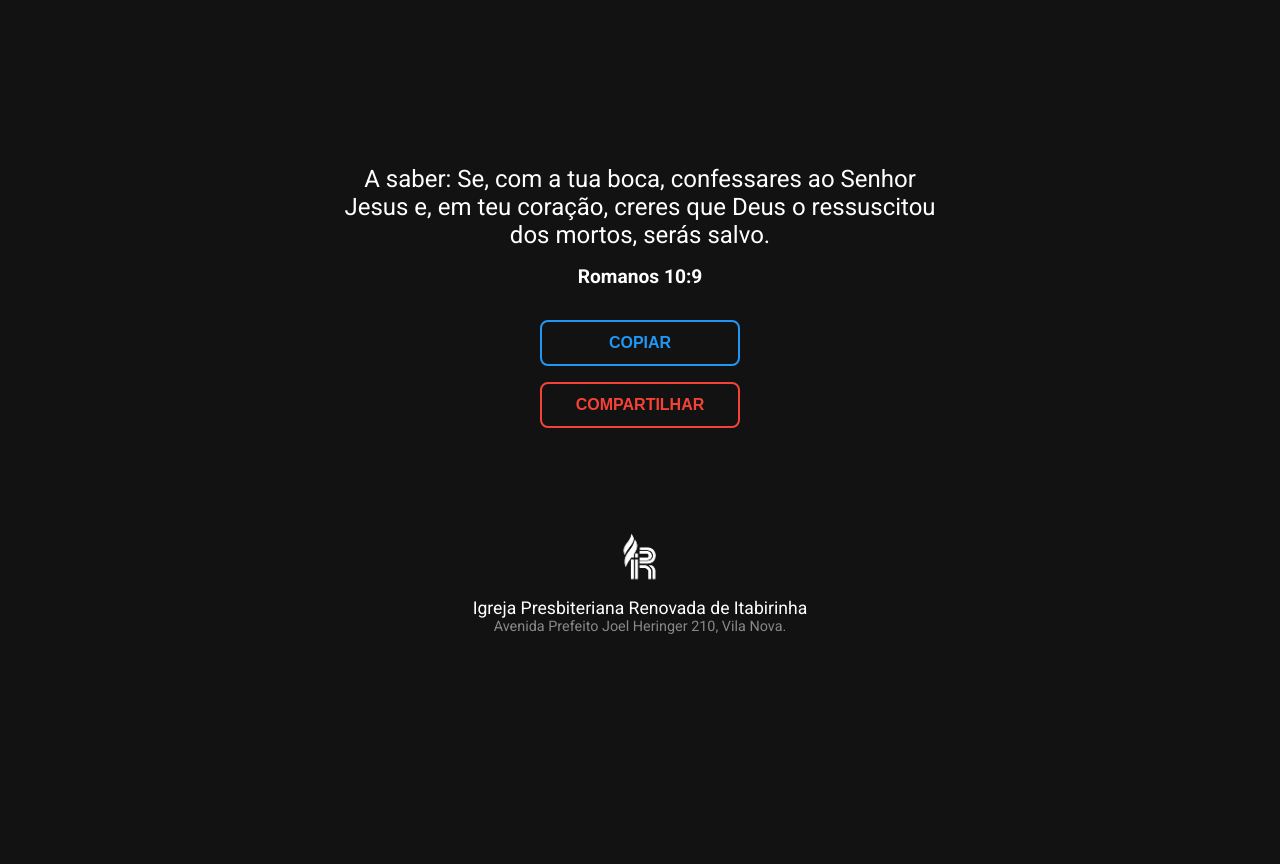
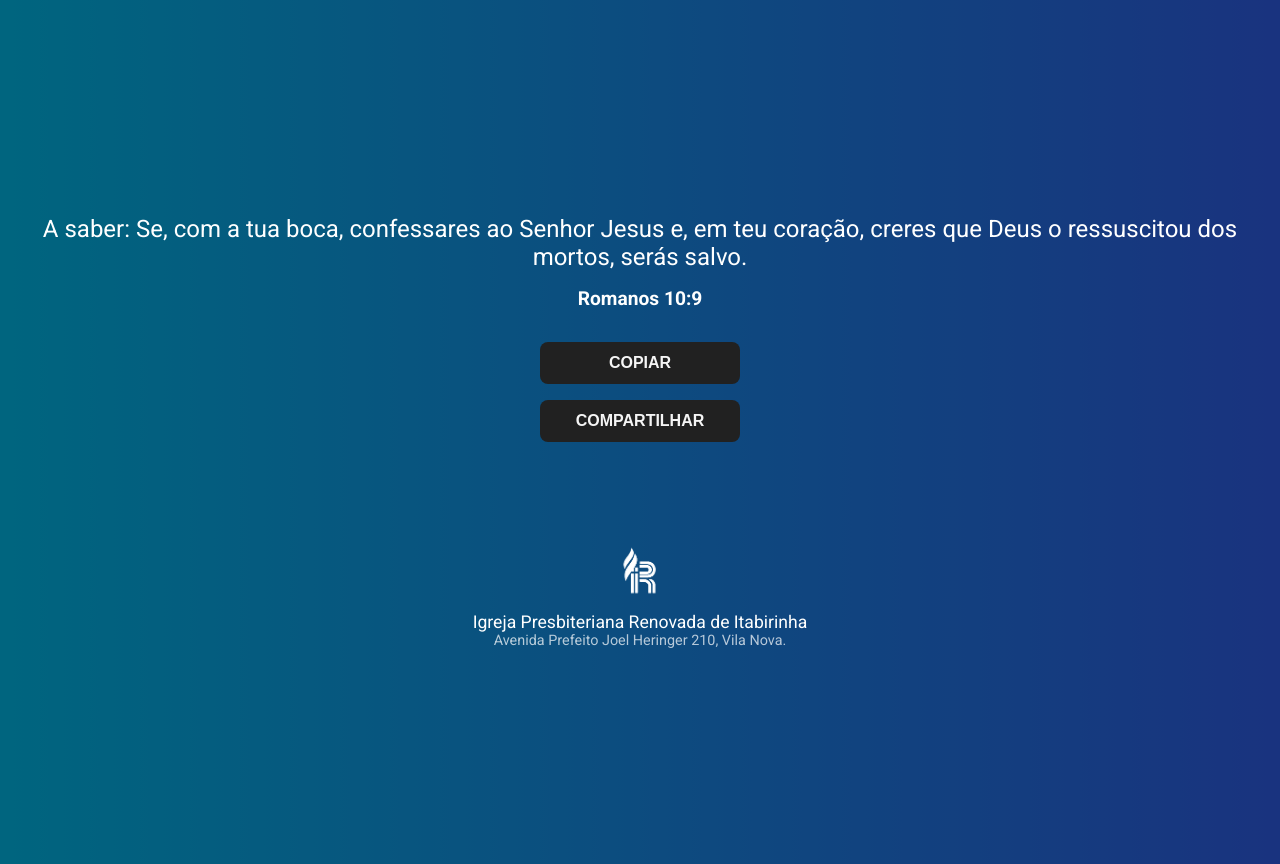
Before and after one commit to ipritabirinha/promisebox, a plain HTML site: page index.html in a window 1280 px wide. Before the commit the page ends 800 px from the top, so only its background shows below. Drawn offline with Linux system fonts and the light colour scheme.

Commit message:
Add files via upload

```diff
--- a/index.html
+++ b/index.html
@@ -7,21 +7,20 @@
     <link href="https://fonts.googleapis.com/css2?family=Roboto:wght@400;700&display=swap" rel="stylesheet">
     <style>
         body {
-            display: flex;
-            justify-content: center;
-            align-items: center;
-            height: 100vh;
             margin: 0;
             font-family: 'Roboto', sans-serif;
-            background: #121212;
+            background: linear-gradient(to right, #ff7e5f, #feb47b);
             color: #ffffff;
             text-align: center;
         }
         .container {
+            display: flex;
+            flex-direction: column;
+            justify-content: center;
+            align-items: center;
+            height: 100vh;
             padding: 2rem;
-            border-radius: 8px;
-            max-width: 600px;
-            width: 100%;
+            background-color: rgba(0, 0, 0, 0.5); /* Fundo translúcido */
         }
         .verse {
             font-size: 1.5rem;
@@ -39,48 +38,39 @@
             align-items: center;
         }
         button {
-            padding: 0.75rem 1.5rem; /* Aumento do padding para melhor usabilidade */
+            padding: 0.75rem 1.5rem;
             font-size: 1rem;
             font-weight: bold;
-            border: 2px solid transparent; /* Bordas inicialmente transparentes */
-            border-radius: 8px; /* Borda levemente arredondada */
+            border: none;
+            border-radius: 8px;
             cursor: pointer;
-            background: transparent;
+            background: #212121;
             color: #f5f5f5;
             width: 200px;
-            transition: all 0.3s ease; /* Transição suave para hover */
+            transition: all 0.3s ease;
         }
         #copy {
-            border-color: #2196f3;
-            color: #2196f3;
+            background-color: #212121;
         }
         #copy:hover {
-            background-color: rgba(33, 150, 243, 0.1); /* Fundo ligeiramente claro no hover */
-            color: #2196f3; /* Texto branco no hover */
-            border-color: #2196f3; /* Bordas azul no hover */
+            background-color: #333333;
         }
         #share {
-            border-color: #f44336;
-            color: #f44336;
+            background-color: #212121;
         }
         #share:hover {
-            background-color: rgba(244, 67, 54, 0.1); /* Fundo ligeiramente claro no hover */
-            color: #f44336; /* Texto branco no hover */
-            border-color: #f44336; /* Bordas vermelhas no hover */
+            background-color: #333333;
         }
         #reflection {
-            border-color: #4caf50;
-            color: #4caf50;
+            background-color: #212121;
         }
         #reflection:hover {
-            background-color: rgba(76, 175, 80, 0.1); /* Fundo ligeiramente claro no hover */
-            color: #4caf50; /* Texto branco no hover */
-            border-color: #4caf50; /* Bordas verde no hover */
+            background-color: #333333;
         }
         .logo {
-            width: 60px; /* Ajuste a largura conforme necessário */
+            width: 60px;
             height: auto;
-            margin-bottom: 10px; /* Espaçamento entre a logo e o título */
+            margin-bottom: 10px;
             display: block;
             margin-left: auto;
             margin-right: auto;
@@ -96,13 +86,15 @@
             <button id="share">COMPARTILHAR</button>
             <button id="reflection">VER REFLEXÃO</button>
         </div>
-        <footer style="margin-top: 100px; font-size: 1.5rem; text-align: center; color: #000000;">
+        <footer style="margin-top: 100px; font-size: 1.5rem; text-align: center; color: #000000;"></footer>
+            <img src="ipri.png" alt="IPR Logo" class="logo" id="churchLogo"> <!-- Adicione um ID ao logo -->
+        <footer class="church-info" style="margin-top: 0px; font-size: 1.1rem; text-align: center; color: #ffffff;">
+            Igreja Presbiteriana Renovada de Itabirinha
         </footer>
-        <img src="ipri.png" alt="IPR Logo" class="logo">
-        <footer style="margin-top: 0px; font-size: 1.1rem; text-align: center; color: #ffffff;">
-        Igreja Presbiteriana Renovada de Itabirinha </footer>
-        <footer style="margin-top: 0px; font-size: 0.9rem; text-align: center; color: #888;">
-        Avenida Prefeito Joel Heringer 210, Vila Nova. </footer>
+        <footer class="church-info" style="margin-top: 0px; font-size: 0.9rem; text-align: center; color: #ffffff; opacity: 0.7;">
+            Avenida Prefeito Joel Heringer 210, Vila Nova.
+        </footer>
+
     </div>
 
     <script>
@@ -128,6 +120,22 @@
             return verses[randomIndex];
         }
 
+        function getRandomGradient() {
+            const colors = [
+                '#ff7e5f', '#feb47b', '#6a11cb', '#2575fc', '#00d2ff', '#3a7bd5',
+                '#ee9ca7', '#ffdde1', '#4568dc', '#b06ab3', '#ec008c', '#fc6767',
+                '#ffcc29', '#4cb8c4', '#f4786e', '#6874e8', '#a2d729', '#e8764e',
+                '#c8c8c8', '#ff5733', '#ffa700', '#ffcc00', '#33ff33', '#00ffcc',
+                '#00ccff', '#0066ff', '#9933ff', '#ff33ff', '#ff66b2', '#ff5050',
+                '#ff9933', '#ffbf00', '#99cc00', '#66cc66', '#66cccc', '#3366ff',
+                '#993366', '#cc6699', '#ff99cc', '#ffccff', '#ff6666', '#ff9966',
+                '#ffcc99', '#ffff99', '#ccff99', '#99ff99', '#99ffff', '#66ccff'
+            ];
+            const color1 = colors[Math.floor(Math.random() * colors.length)];
+            const color2 = colors[Math.floor(Math.random() * colors.length)];
+            return `linear-gradient(to right, ${color1}, ${color2})`;
+        }
+
         document.addEventListener('DOMContentLoaded', () => {
             const verseElement = document.getElementById('verse');
             const referenceElement = document.getElementById('reference');
@@ -135,6 +143,8 @@
             const verse = getRandomVerse();
             verseElement.textContent = verse.text;
             referenceElement.textContent = verse.reference;
+
+            document.body.style.background = getRandomGradient();
 
             const reflectionButton = document.getElementById('reflection');
             if (verse.reflection && isValidUrl(verse.reflection)) {
@@ -174,8 +184,25 @@
         });
 
         document.getElementById('reflection').addEventListener('click', () => {
-            const reflectionUrl = verses.find(v => v.index === 2).reflection; // Substitua pelo índice correto se necessário
+            const reflectionUrl = verses.find(v => v.index === 2).reflection;
             window.open(reflectionUrl, '_blank');
+        });
+
+        document.getElementById('churchLogo').addEventListener('click', () => {
+            const buttonsContainer = document.querySelector('.buttons');
+            const churchInfoElements = document.querySelectorAll('.church-info');
+
+            if (buttonsContainer.style.display === 'none') {
+                buttonsContainer.style.display = 'flex';
+                churchInfoElements.forEach(element => {
+                    element.style.display = 'block';
+                });
+            } else {
+                buttonsContainer.style.display = 'none';
+                churchInfoElements.forEach(element => {
+                    element.style.display = 'none';
+                });
+            }
         });
 
         function isValidUrl(url) {
```
